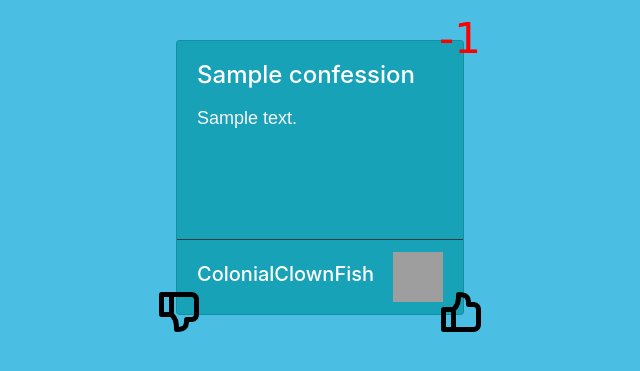
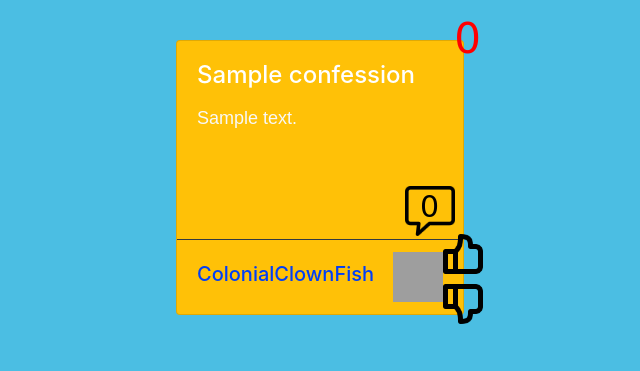
Before and after one commit to Kevin-Molina/CSUF-Confessions-DevOps-Django-Playground, a Django app: page /confessions/ in a window 1280 px wide. Shown: the part 74-445 px from the top of the page, without its empty margins (320-960 px from the left). Run offline with Django 3.2, Linux system fonts and the light colour scheme; tables that the repository leaves empty hold one stand-in row (values such as "Sample post"); some libraries are stand-ins or nearby versions; grey boxes are pictures that could not be loaded.

Commit message:
clean up confessions listview

```diff
--- a/confessions/templates/confessions/confessions.html
+++ b/confessions/templates/confessions/confessions.html
@@ -14,6 +14,11 @@
     <div class='confessionContainer'>
         {% for confession in confessions %}
             <div class="{{ confession.css_class }}" style="max-width: 18rem;">
+                <a href="{% url 'view_confession' id=confession.id %}">
+                    <div class="chatIcon"></div>
+                    <img src="{% static "images/chat.png" %}" class="chatIcon" alt="icon">
+                    <span class="commentCount">{{ 0 }}</span>
+                </a>
                 <form method='POST' action="{% url 'submit_vote' id=confession.id %}">
                     {% csrf_token %}
                     <input type="hidden" name="vote" value="-1">
@@ -24,7 +29,7 @@
                     <input type="hidden" name="vote" value="1">
                     <input type="image" name="submit" src="{% static "images/upvote.png" %}" class="upvote"/>
                 </form>
-                <p class="{% if confession.vote_count < 0 %}downvoteCount{% else %}upvoteCount{% endif %}">{{ confession.vote_count }}</p>
+                <p class="downvoteCount">0</p>
                 <div class="card-body">
                     <h4 class="card-title">{{ confession.title }}</h4>
                     <p class="card-text">{{ confession.body }}</p>
@@ -35,7 +40,7 @@
                     </span>
                     <span class="cardIcon">
                         <img src="{% static 'images/icons/'|add:confession.alias|add:'.png' %}" class="icon" alt="Animal">
-                     </span>
+                    </span>
                 </div>
             </div>
         {% endfor %}
--- a/confessions/urls.py
+++ b/confessions/urls.py
@@ -5,6 +5,6 @@ from . import views
 urlpatterns = [
     path("submit/", views.ConfessionCreateView.as_view(), name="submit_confession"),
     path("<int:id>/vote/", views.VoteSubmitView.as_view(), name="submit_vote"),
-    # path("<int:id>/", views.ConfessionView.as_view(), name="view_confession"),
+    # path("<int:id>/view/", views.ConfessionView.as_view(), name="view_confession"),
     path("", views.ConfessionListView.as_view(), name="confessions"),
 ]
--- a/confessions/views.py
+++ b/confessions/views.py
@@ -1,16 +1,13 @@
 from django.contrib.auth.mixins import LoginRequiredMixin
 from django.contrib.messages.views import SuccessMessageMixin
-from django.http import HttpResponseRedirect
-from django.shortcuts import redirect
-from django.urls import reverse_lazy, reverse
-from django.views import View
+from django.urls import reverse_lazy
 from django.views.generic.list import ListView
-from django.views.generic.edit import CreateView, DeleteView
-from django.db.models import Sum
+from django.views.generic.edit import CreateView
+from django.views.generic.detail import DetailView
+from django.db.models import Sum, Count
 from django.db.models.functions import Coalesce
 
 import random
-import copy
 from itertools import cycle
 
 from confessions.forms import ConfessionForm, VoteForm
@@ -23,19 +20,10 @@ class ConfessionListView(ListView):
     paginate_by = 10
 
     def get_queryset(self):
-        owner_id = self.request.GET.get("owner_id")
-        # TODO - Edge cases
-        if (
-            owner_id
-            and self.request.user.is_authenticated
-            and owner_id == self.request.user.id
-        ):
-            confessions = Confession.objects.filter(user=self.request.user)
-        else:
-            confessions = Confession.objects.all()
-
         # Default vote count to 0
-        confessions = confessions.annotate(vote_count=Coalesce(Sum("vote__vote"), 0))
+        confessions = Confession.objects.annotate(
+            vote_count=Coalesce(Sum("vote__vote"), 0), comment_count=(Count("comment"))
+        ).order_by("-id")
 
         styles_cycle = self.__get_styles_cycle()
 
@@ -76,12 +64,6 @@ class ConfessionListView(ListView):
         styles = [
             "card text-white bg-warning mb-3 cCard",
             "card text-white bg-primary mb-3 cCard",
-            "card text-white bg-info mb-3 cCard",
-            "card bg-light mb-3 cCard",
-            "card text-white bg-warning mb-3 cCard",
-            "card text-white bg-primary mb-3 cCard",
-            "card text-white bg-info mb-3 cCard",
-            "card bg-light mb-3 cCard",
         ]
         random.shuffle(styles)
         return cycle(styles)
--- a/static/css/styles.css
+++ b/static/css/styles.css
@@ -129,11 +129,9 @@ p { color: #f8f8f8;
     position:absolute;
     vertical-align: middle;
     margin-top: 10px;
+    mix-blend-mode: difference;
 }
 
-.cardIcon {
-
-}
 .left {
     float: left;
     margin-left: 4%;
@@ -153,18 +151,35 @@ p { color: #f8f8f8;
 
 .upvote {
     position: absolute;
-    bottom: -18px;
-    right: -18px;
+    bottom: 40px;
+    right: -20px;
     height: 40px;
     width: 40px;
 }
 
 .downvote {
     position: absolute;
-    bottom: -18px;
-    left: -18px;
+    bottom: -10px;
+    right: -20px;
     height: 40px;
     width: 40px;
+}
+
+.chatIcon {
+    position: absolute;
+    bottom: 78px;
+    right: 8px;
+    height: 50px;
+    width: 50px;
+}
+
+.commentCount {
+    font-family: 'Passion One', cursive;
+    position: absolute;
+    bottom: 85px;
+    right: 24px;
+    font-size: 30px;
+    color: black;
 }
 
 .upvoteCount {
```
Also changed, not shown: static/images/chat.png (added).
